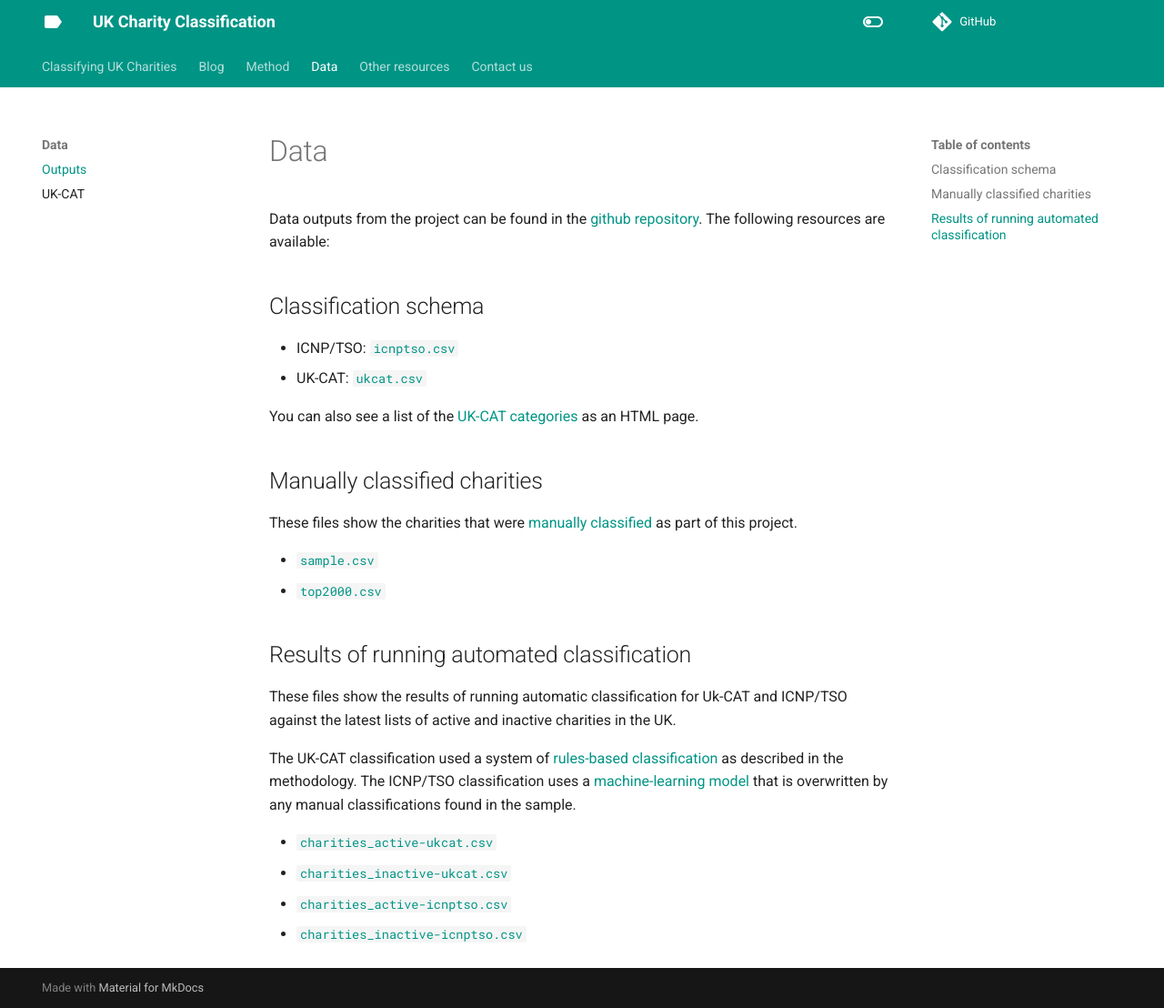
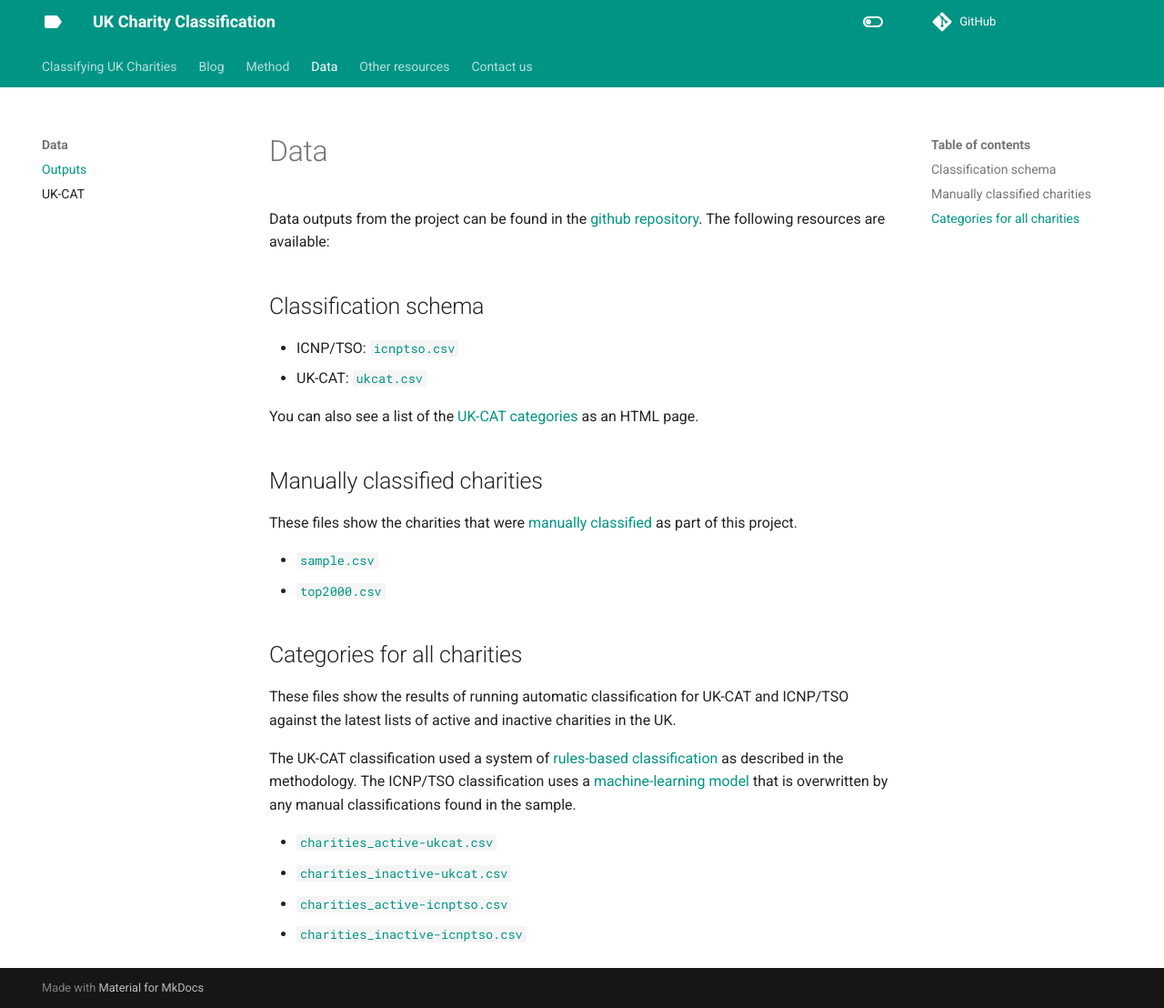
Before and after one commit to charity-classification/ukcat, an MkDocs documentation site: the page built from docs/data/outputs.md, in a window 1280 px wide and 1108 px high. Shown: the whole window at 91% size. Built offline with MkDocs 1.6.1 and Material for MkDocs 9.7.7, drawn with Linux system fonts in a browser that asks for light colours; comment, search, counter and statistics services are not loaded.

Commit message:
update getting closer to launch

```diff
--- a/docs/data/outputs.md
+++ b/docs/data/outputs.md
@@ -11,17 +11,17 @@
 
 ## Manually classified charities
 
-These files show the charities that were [manually classified](method/manual-classification.md) as part of this project.
+These files show the charities that were [manually classified](../method/manual-classification.md) as part of this project.
 
 - [`sample.csv`](https://github.com/drkane/ukcat/blob/main/data/sample.csv)
 - [`top2000.csv`](https://github.com/drkane/ukcat/blob/main/data/top2000.csv)
 
-## Results of running automated classification
+## Categories for all charities
 
-These files show the results of running automatic classification for Uk-CAT and ICNP/TSO against
+These files show the results of running automatic classification for UK-CAT and ICNP/TSO against
 the latest lists of active and inactive charities in the UK.
 
-The UK-CAT classification used a system of [rules-based classification](method/rules-based-classification.md) as described in the methodology. The ICNP/TSO classification uses a [machine-learning model](method/machine-learning.md) that is overwritten by any manual classifications found in the sample.
+The UK-CAT classification used a system of [rules-based classification](../method/rules-based-classification.md) as described in the methodology. The ICNP/TSO classification uses a [machine-learning model](../method/machine-learning.md) that is overwritten by any manual classifications found in the sample.
 
 - [`charities_active-ukcat.csv`](https://github.com/drkane/ukcat/blob/main/data/charities_active-ukcat.csv)
 - [`charities_inactive-ukcat.csv`](https://github.com/drkane/ukcat/blob/main/data/charities_inactive-icnptso.csv)
--- a/docs/other-work.md
+++ b/docs/other-work.md
@@ -11,10 +11,6 @@
  - [National Taxonomy of Exempt Entities (NTEE)](https://nccs.urban.org/project/national-taxonomy-exempt-entities-ntee-codes)
  - [Charity Commission for England and Wales](https://github.com/drkane/charity-lookups/blob/master/classification/ccew.md)
  - [Standard Industrial Classification (SIC2007 - UK version)](https://www.ons.gov.uk/methodology/classificationsandstandards/ukstandardindustrialclassificationofeconomicactivities/uksic2007)
-
-
-### Other Classification systems:
-
 - Candid [Philanthropy Classification System](https://taxonomy.candid.org/resources/downloads/full-pcs-taxonomy-with-definitions) - based on NTEE
 - [Draft Framework for data on Diversity, Equality and Inclusion](https://www.tsiconsultancy.com/updated-dei-data-group-population-framework/)
 - [SCVO Taxonomies of organisations](https://github.com/scvodigital/taxonomies)
```
Also changed, not shown: docs/data/tag_list.md (+1 -1 lines), docs/index.md (+10 -2 lines), 4 other files.
